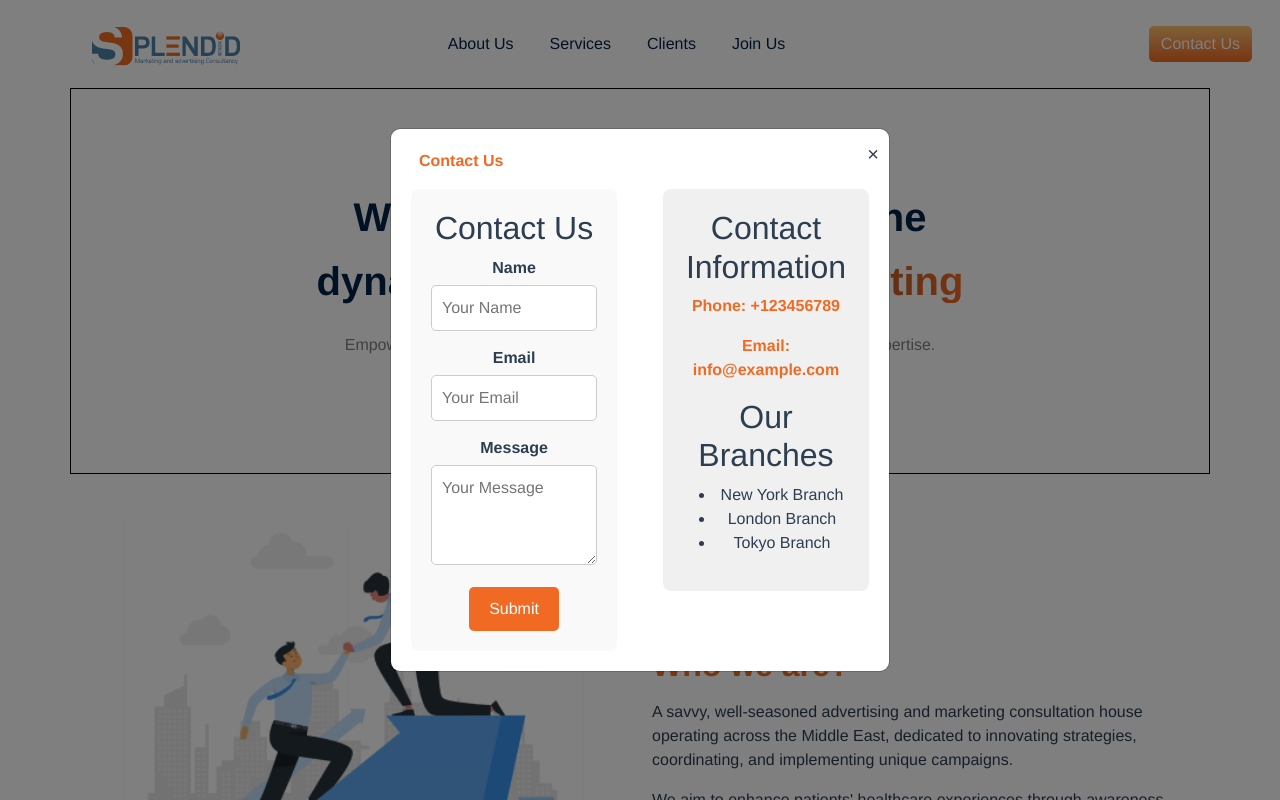
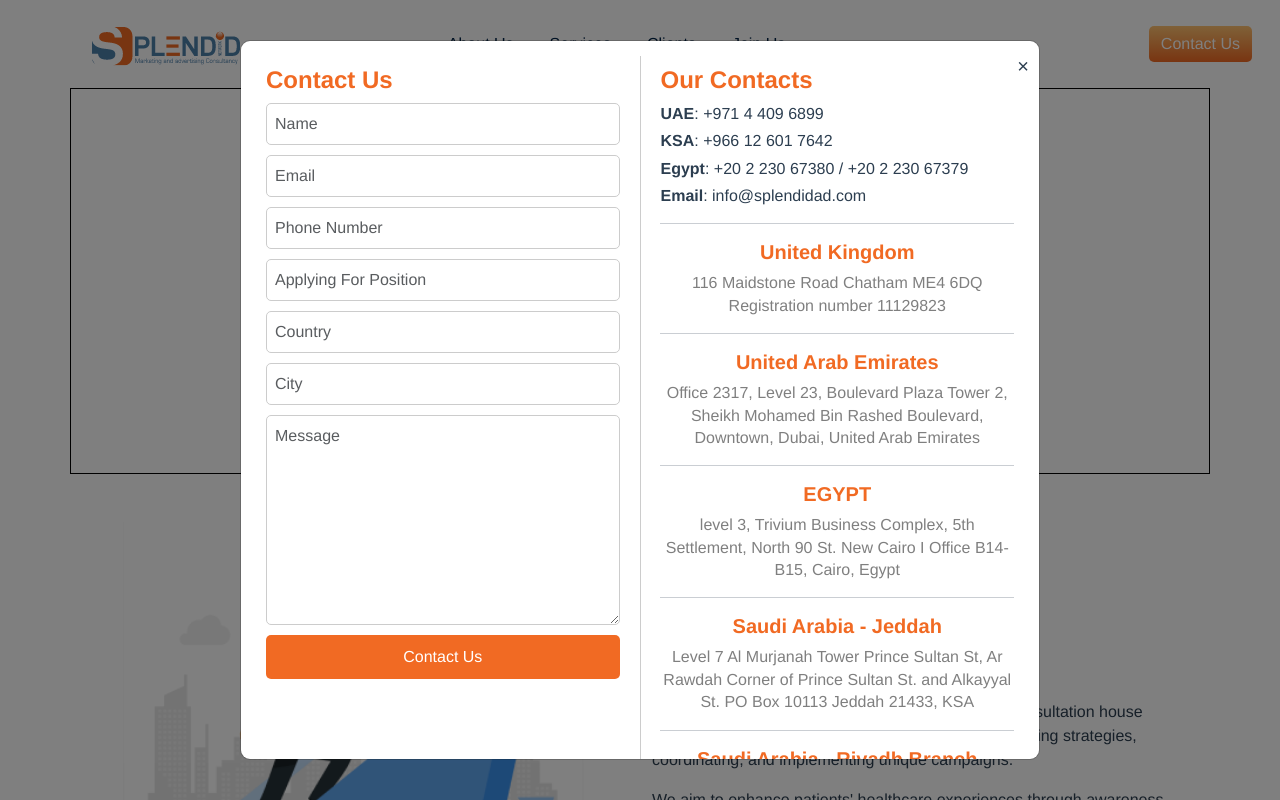
Before and after one commit to Shimaa-reda/splendid, a Vue app: page / in a window 1280 px wide. Both pictures are taken after a click on the button "Contact Us". Shown: the top 800 px of the page. Built offline with nearby package versions, Linux system fonts and the light colour scheme.

Commit message:
contactmodal

```diff
--- a/src/components/AppHeader.vue
+++ b/src/components/AppHeader.vue
@@ -42,6 +42,8 @@
 </template>
 
 <script>
+
+
 import ContactModal from './ContactModal.vue';
 export default {
 
--- a/src/components/ContactModal.vue
+++ b/src/components/ContactModal.vue
@@ -2,45 +2,101 @@
   <div class="modal" v-if="visible">
     <div class="modal-content">
       <span class="close-btn" @click="closeModal">&times;</span>
-      <p class="text-start ms-2">Contact Us</p>
-      <!-- <form>
-        <input type="text" placeholder="Name">
-        <input type="email" placeholder="Email">
-        <input type="number" placeholder="Phone Number">
-        <input type="text" placeholder="Applying For Position">
-        <input type="text" placeholder="Country">
-        <input type="email" placeholder="City">
-        <button type="submit" class="apply-button">Apply</button>
-      </form> -->
-      <div class="contact-us">
+
+      <div
+        class="contact-us d-flex justify-contenct-space-between align-items-flex-start"
+      >
         <div class="contact-form">
-      <h2>Contact Us</h2>
+          <h4 class="text-start">Contact Us</h4>
           <form>
             <div class="form-group">
-          <label for="name">Name</label>
-          <input type="text" id="name" placeholder="Your Name">
+              <input type="text" placeholder="Name" class="form-control" />
             </div>
             <div class="form-group">
-          <label for="email">Email</label>
-          <input type="email" id="email" placeholder="Your Email">
+              <input type="email" placeholder="Email" class="form-control" />
             </div>
             <div class="form-group">
-          <label for="message">Message</label>
-          <textarea id="message" placeholder="Your Message"></textarea>
+              <input
+                type="number"
+                placeholder="Phone Number"
+                class="form-control"
+              />
             </div>
-        <button type="submit">Submit</button>
+            <div class="form-group">
+              <input
+                type="text"
+                placeholder="Applying For Position"
+                class="form-control"
+              />
+            </div>
+            <div class="form-group">
+              <input type="text" placeholder="Country" class="form-control" />
+            </div>
+            <div class="form-group">
+              <input type="email" placeholder="City" class="form-control" />
+            </div>
+            <div class="form-group">
+              <textarea
+                id="message"
+                placeholder="Message"
+                class="form-control"
+                rows="8"
+              ></textarea>
+            </div>
+
+            <button type="submit" class="contact-button">Contact Us</button>
           </form>
         </div>
+
+        <div class="divider"></div>
+
         <div class="contact-info">
-      <h2>Contact Information</h2>
-      <p>Phone: +123456789</p>
-      <p>Email: info@example.com</p>
-      <h2>Our Branches</h2>
-      <ul>
-        <li>New York Branch</li>
-        <li>London Branch</li>
-        <li>Tokyo Branch</li>
-      </ul>
+          <h4 class="text-start">Our Contacts</h4>
+          <p class="text-start"><b>UAE</b>: +971 4 409 6899</p>
+          <p class="text-start"><b>KSA</b>: +966 12 601 7642</p>
+          <p class="text-start">
+            <b>Egypt</b>: +20 2 230 67380 / +20 2 230 67379
+          </p>
+          <p class="text-start"><b>Email</b>: info@splendidad.com</p>
+
+          <hr>
+
+          <h5 class="mt-3">United Kingdom</h5>
+          <p class="text-black-50">
+            116 Maidstone Road Chatham ME4 6DQ Registration number 11129823
+          </p>
+
+          <hr>
+
+          <h5 class="mt-3">United Arab Emirates</h5>
+          <p class="text-black-50">
+            Office 2317, Level 23, Boulevard Plaza Tower 2, Sheikh Mohamed Bin
+            Rashed Boulevard, Downtown, Dubai, United Arab Emirates
+          </p>
+
+          <hr>
+
+          <h5 class="mt-3">EGYPT</h5>
+          <p class="text-black-50">
+            level 3, Trivium Business Complex, 5th Settlement, North 90 St. New
+            Cairo I Office B14-B15, Cairo, Egypt
+          </p>
+
+          <hr>
+
+          <h5 class="mt-3">Saudi Arabia - Jeddah</h5>
+          <p class="text-black-50">
+            Level 7 Al Murjanah Tower Prince Sultan St, Ar Rawdah Corner of
+            Prince Sultan St. and Alkayyal St. PO Box 10113 Jeddah 21433, KSA
+          </p>
+
+          <hr>
+
+          <h5 class="mt-3">Saudi Arabia - Riyadh Branch</h5>
+          <p class="text-black-50">
+            Ground Floor, Levels 1 & 2, Building S4, Roshn Business Front,
+            Airport Road, P.O Box 22080, Riyadh 13413, Saudi Arabia
+          </p>
         </div>
       </div>
     </div>
@@ -49,17 +105,16 @@
 
 <script>
 export default {
-  props: ['visible'],
+  props: ["visible"],
   methods: {
     closeModal() {
-      this.$emit('close');
-    }
-  }
-}
+      this.$emit("close");
+    },
+  },
+};
 </script>
 
 <style scoped>
-/* Modal styles */
 .modal {
   position: fixed;
   top: 0;
@@ -70,15 +125,19 @@
   display: flex;
   justify-content: center;
   align-items: center;
-  z-index: 999;
+  z-index: 1000;
+  overflow: auto; /* Allow the modal to be scrollable */
 }
 
 .modal-content {
   background-color: white;
-  padding: 20px;
+  padding: 15px;
   border-radius: 10px;
   position: relative;
-  width: 500px; /* Adjust width as needed */
+  width: 90%;
+  max-width: 800px;
+  max-height: 90vh; /* Limit height and allow scrolling within the modal */
+  overflow-y: auto; /* Scroll inside the modal if content overflows */
 }
 
 .close-btn {
@@ -89,69 +148,72 @@
   cursor: pointer;
 }
 
-p {
+h4,
+h5 {
   margin-top: 0;
   color: #f16a23;
   font-weight: bold;
 }
 
-.contact-us {
-  display: flex;
-  justify-content: space-between;
-  align-items: flex-start;
-}
-
 .contact-form {
-  width: 45%;
-  padding: 20px;
-  background-color: #f9f9f9;
+  width: 50%;
+  padding: 10px; /* Reduced padding */
   border-radius: 8px;
 }
 
 .contact-info {
-  width: 45%;
-  padding: 20px;
-  background-color: #f0f0f0;
+  width: 50%;
+  padding: 10px; /* Reduced padding */
   border-radius: 8px;
 }
+
+.contact-info p {
+  margin-bottom: 5px; /* Reduce the space between paragraphs */
+  padding: 0; /* Remove any default padding */
+  line-height: 1.4; /* Adjust line height if necessary */
+}
+
+/* Divider Line Style */
+.divider {
+  width: 1px;
+  background-color: #ccc;
+  margin: 0 10px; /* Adjusted margin */
+}
+
 
 .contact-info h2 {
   margin-top: 0;
 }
 
 .form-group {
-  margin-bottom: 15px;
-}
-
-label {
-  display: block;
-  margin-bottom: 5px;
-  font-weight: bold;
+  margin-bottom: 10px; /* Reduced margin */
 }
 
 input[type="text"],
 input[type="email"],
+input[type="number"],
 textarea {
   width: 100%;
-  padding: 10px;
+  padding: 8px; /* Reduced padding */
   border: 1px solid #ccc;
   border-radius: 5px;
 }
 
-textarea {
-  height: 100px;
+textarea.form-control {
+  height: auto; /* Ensure height adjusts with rows attribute */
 }
 
-button {
+button.contact-button {
+  width: 100%;
   background-color: #f16a23;
   color: white;
   border: none;
-  padding: 10px 20px;
+  padding: 10px;
   border-radius: 5px;
   cursor: pointer;
 }
 
-button:hover {
+button.contact-button:hover {
   background-color: #e2581b;
 }
 </style>
```
Lines whose indentation alone changed are shown as unchanged.
